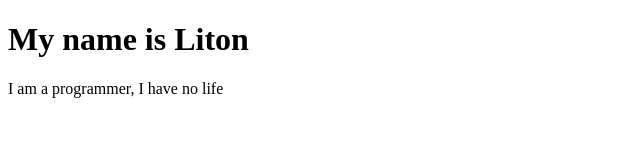
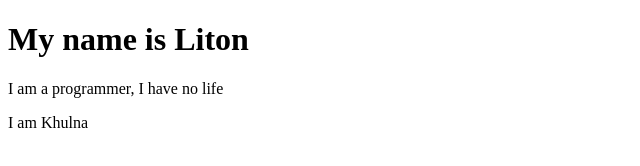
Before and after one commit to litonbairaggi/testrepo, a plain HTML site: page index.html in a window 1280 px wide. Shown: the full height of the page, 0-640 px from the left. Drawn offline with Linux system fonts and the light colour scheme.

Commit message:
add p tag on index file

```diff
--- a/index.html
+++ b/index.html
@@ -4,6 +4,7 @@
 
 <h1>My name is Liton</h1>
 <p>I am a programmer, I have no life</p>
+<p>I am Khulna</p>
 
 </body>
 </html>
```
